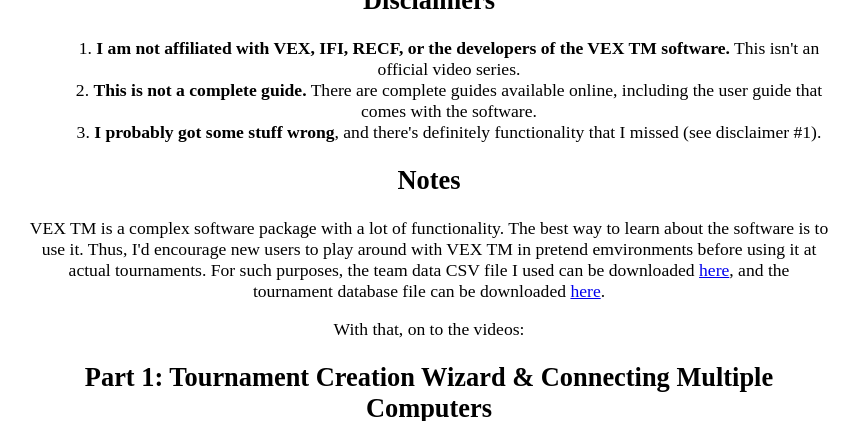
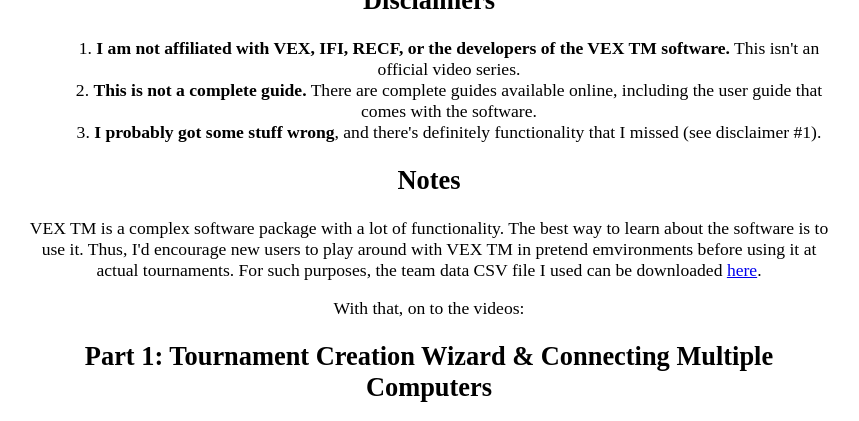
Before and after one commit to johnholbrook/dhmmjoph.github.io, a Jekyll site: the page built from _posts/2017-12-22-vex_tm.html, in a window 1280 px wide and 900 px high, scrolled down 538 px, cut to the strip 0-421 px from the top of the window. Shown: the whole strip, without its empty margins (211-1070 px from the left). Built offline with Jekyll 4.4.1, drawn with Linux system fonts in a browser that asks for light colours; comment, search, counter and statistics services are not loaded.

Commit message:
Update 2017-12-22-vex_tm.html

```diff
--- a/_posts/2017-12-22-vex_tm.html
+++ b/_posts/2017-12-22-vex_tm.html
@@ -38,8 +38,7 @@
 	VEX TM is a complex software package with a lot of functionality. The best way to learn about the software
 	is to use it. Thus, I'd encourage new users to play around with VEX TM in pretend emvironments before using
 	it at actual tournaments. For such purposes, the team data CSV file I used can be downloaded
-	<a href="{{site.url}}/vex_tm/made_up_vex_teams.csv">here</a>, and the tournament database file can be downloaded
-	<a href="{{site.url}}/vex_tm/video_example.db">here</a>.
+	<a href="{{site.url}}/vex_tm/made_up_vex_teams.csv">here</a>.
 </p>
 
 With that, on to the videos:
```
